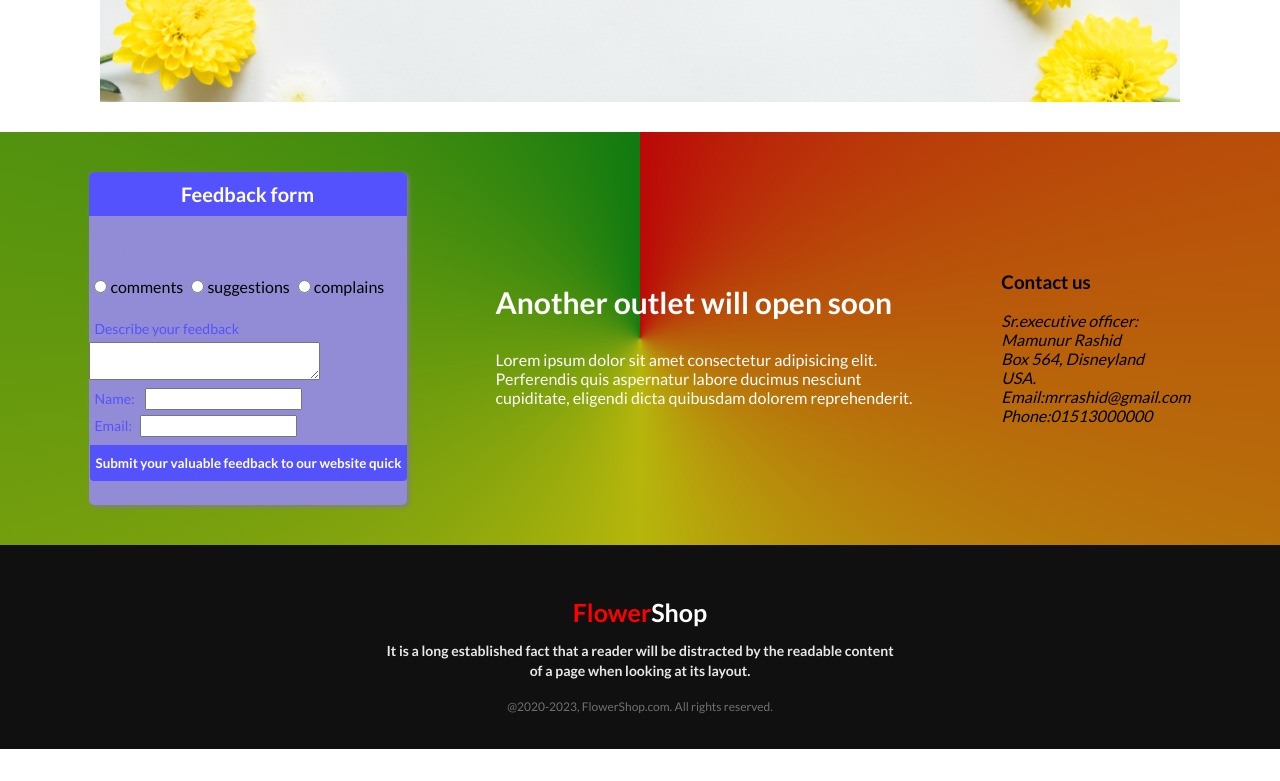
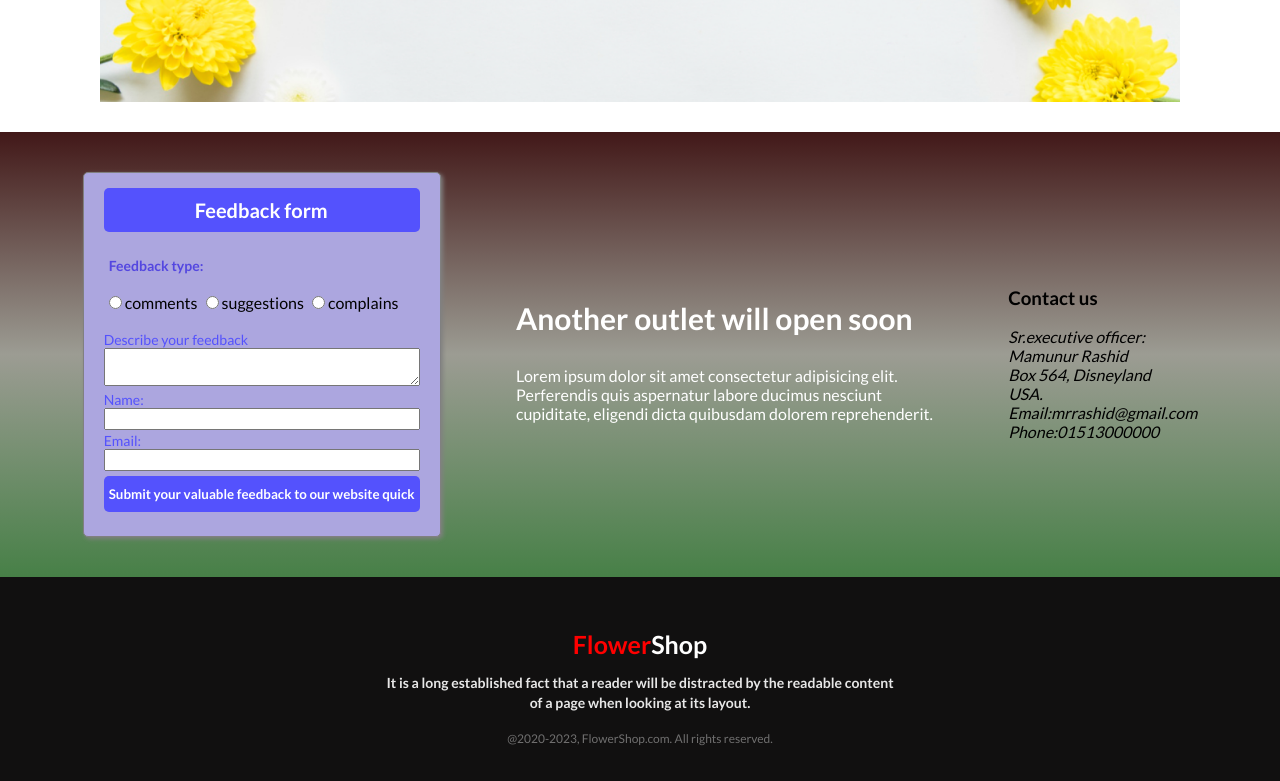
Before and after one commit to mamunurrashid01/flower-shop-website, a plain HTML site: page index.html in a window 1280 px wide. Shown: the part 2521-3302 px from the top of the page. Before the commit the page ends 3270 px from the top, so only its background shows below. Drawn offline with Linux system fonts and the light colour scheme.

Commit message:
test final style

```diff
--- a/css/style.css
+++ b/css/style.css
@@ -299,14 +299,16 @@ input[type="email"] {
     align-items: center;
     padding: 40px 60px;
     gap: 30px;
-    background-image: conic-gradient(rgb(187, 8, 8), rgb(182, 182, 12), rgb(16, 122, 16));
+    background:linear-gradient(-180deg, rgb(66, 24, 24), rgb(156, 156, 147), rgb(71, 128, 71))
 }
 
 .customer-feedback {
     box-shadow: 2px 2px 4px gray;
     border-radius: 5px;
     height: 333px;
-    background-color: #928CD7;
+    background-color: rgb(172, 166, 223);
+    border: 1px solid gray;
+    padding: 15px 20px;
 }
 
 .feedback-header {
@@ -316,28 +318,21 @@ input[type="email"] {
     color: #fff;
     font-weight: 700;
     font-size: 20px;
-    border-top-left-radius: 5px;
-    border-top-right-radius: 5px;
+    border-radius: 5px;
     text-align: center;
 }
 
 .feedback-type {
-    color: #928CD7;
+    color: #5447e0;
     font-size: 14px;
     font-weight: 600;
     padding: 5px;
-}
-
-#checkbox {
-    padding: 5px;
-
 }
 
 .describe-feed {
     color: #5452FD;
     font-size: 14px;
     font-weight: 500;
-    padding: 5px;
     margin-bottom: 0;
 }
 
@@ -345,27 +340,30 @@ label {
     color: #5452FD;
     font-size: 14px;
     font-weight: 500;
-    padding: 5px;
 }
-
+textarea{
+    width: 100%;
+    box-sizing: border-box;
+}
 input[type="text"] {
-    margin: 5px 0 5px 8px;
+    width: 100%;
+    box-sizing: border-box;
 }
 
 input[type="eemail"] {
-    margin-left: 5px;
+    width: 100%;
+    box-sizing: border-box;
+    margin-bottom: 5px;
 }
 
 .btn-submit {
     padding: 10px 5px;
     text-align: center;
-    margin: 8px 0 0 1px;
     background-color: #5452FD;
     color: #fff;
     font-weight: 600;
     border: none;
-    border-bottom-left-radius: 4px;
-    border-bottom-right-radius: 4px;
+    border-radius: 5px;
 }
 
 .up-coming {
--- a/index.html
+++ b/index.html
@@ -122,7 +122,7 @@
             <div class="customer-feedback">
                 <h3 class="feedback-header">Feedback form</h3>
                 <form action="">
-                    <p class="feedback-type">Feedback type</p>
+                    <p class="feedback-type">Feedback type:</p>
                     <input type="radio" name="checkbox" id="checkbox">comments
                     <input type="radio" name="checkbox" id="checkbox">suggestions
                     <input type="radio" name="checkbox" id="checkbox">complains
@@ -134,10 +134,7 @@
                     <label for="">Email:
                         <input type="eemail" name="email" id="email">
                     </label><br>
-                    <div class="btn-sub">
-                        <button class="btn-submit" type="submit">Submit your valuable feedback to our website
-                            quick</button>
-                    </div>
+                    <button class="btn-submit" type="submit">Submit your valuable feedback to our website quick</button>
                 </form>
             </div>
             <div class="up-coming-news">
```
